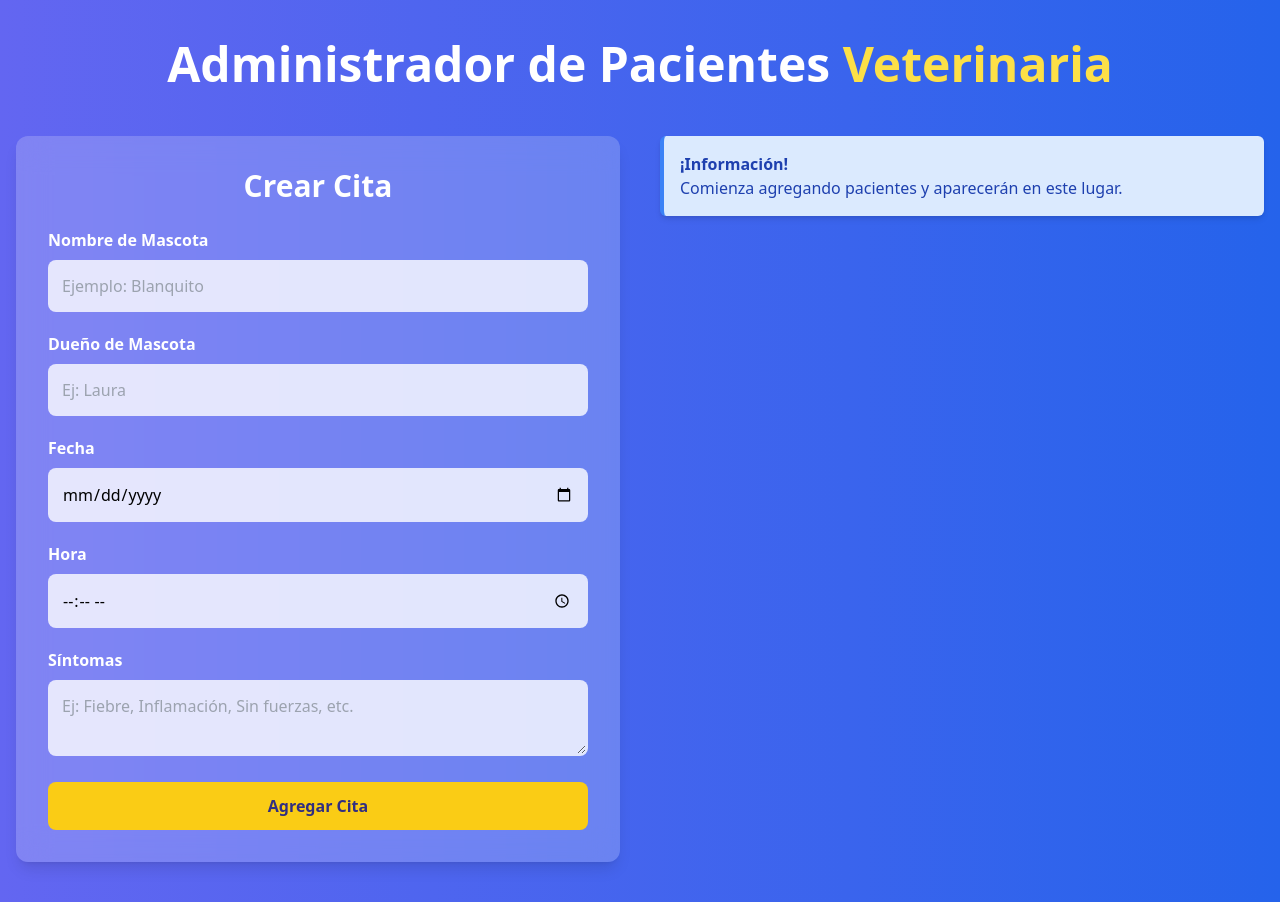
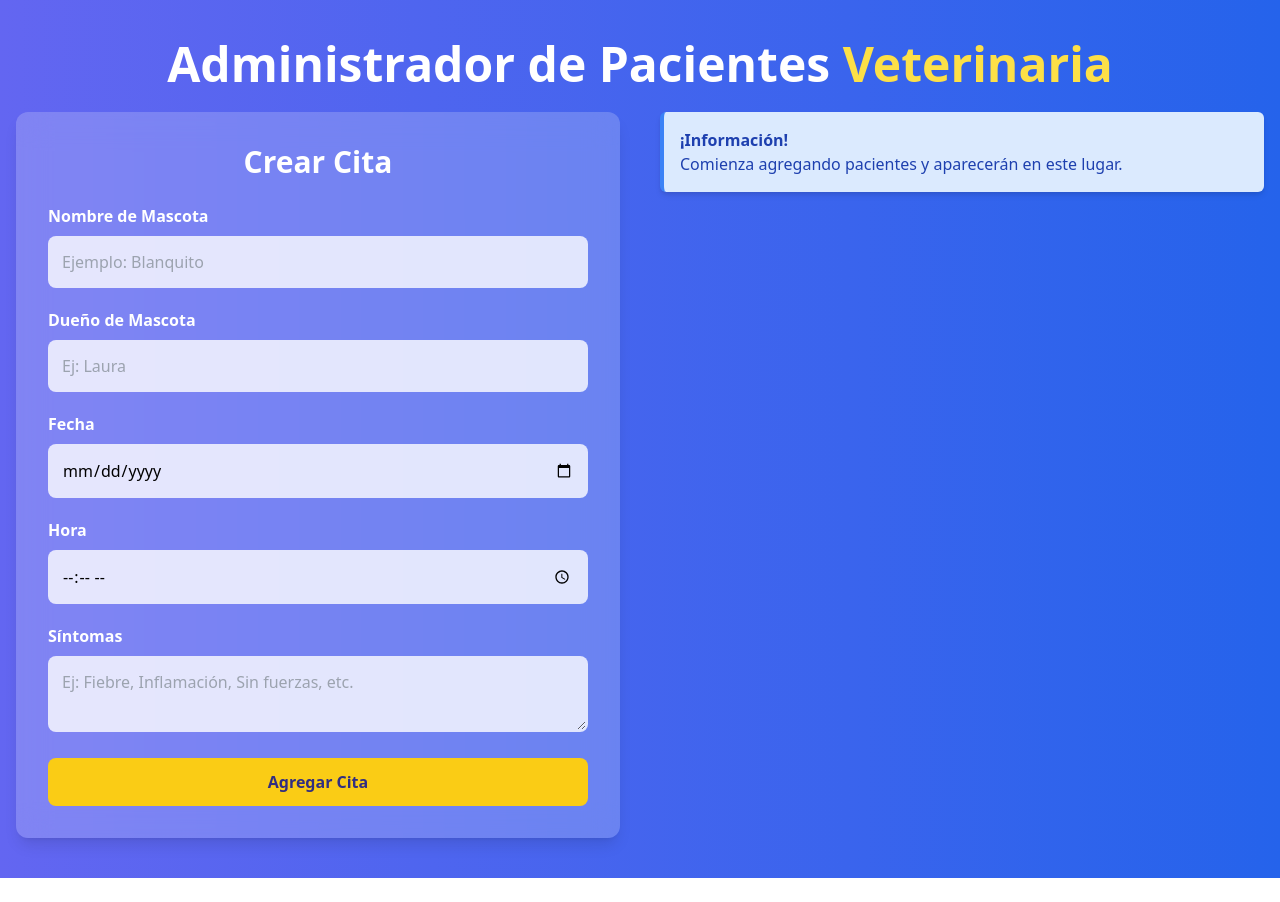
Before and after one commit to kevincisnero01/mascota-paciente-react, a React (Vite) app: page / in a window 1280 px wide. After the commit the page ends 878 px from the top, so only its background shows below. Built offline with nearby package versions, Linux system fonts and the light colour scheme.

Commit message:
feat: add badget count appointments

```diff
--- a/src/App.jsx
+++ b/src/App.jsx
@@ -42,7 +42,7 @@ const destroyAppointment = id =>{
           <span className="text-yellow-300">Veterinaria</span>
         </h1>
 
-        <div className="mt-12 md:flex md:gap-x-10">
+        <div className="mt-6 md:flex md:gap-x-10">
           <div className="md:w-1/2">
           <Form
             createAppointment = {createAppointment}
@@ -54,9 +54,14 @@ const destroyAppointment = id =>{
               Comienza agregando pacientes y aparecerán en este lugar.
             </Alert>
           ) : (
-            <h2 className="font-black text-white text-3xl text-center mb-5">
-              Administra tus Citas
-            </h2>
+            <div className="relative">
+                <h2 className="font-black text-white text-3xl text-center mb-5">
+                  Administra tus Cita
+                  <span className="absolute right-0 rounded-full bg-emerald-500 px-3 font-mono text-md font-medium  text-white">
+                    { appointments.length }
+                  </span>
+                </h2>
+            </div>
           )}
 
           { appointments.map(appointment => (
```
